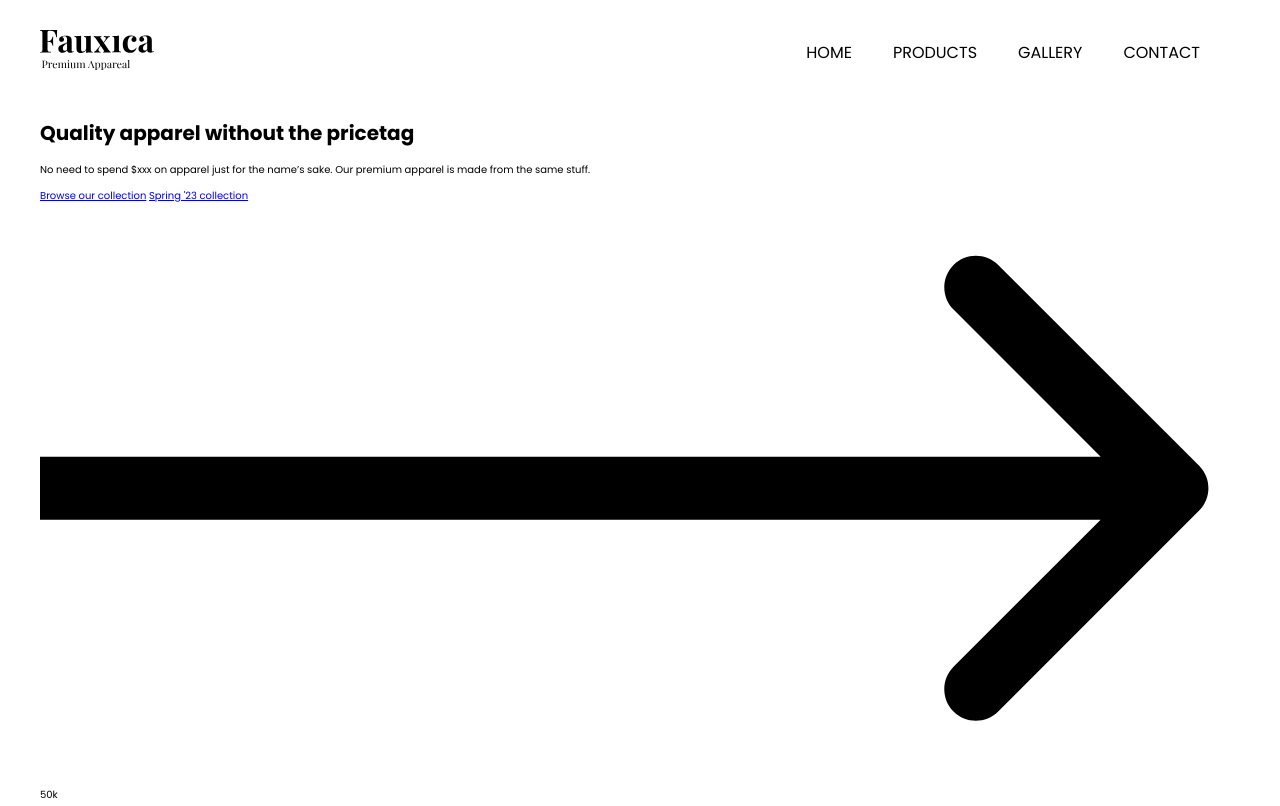
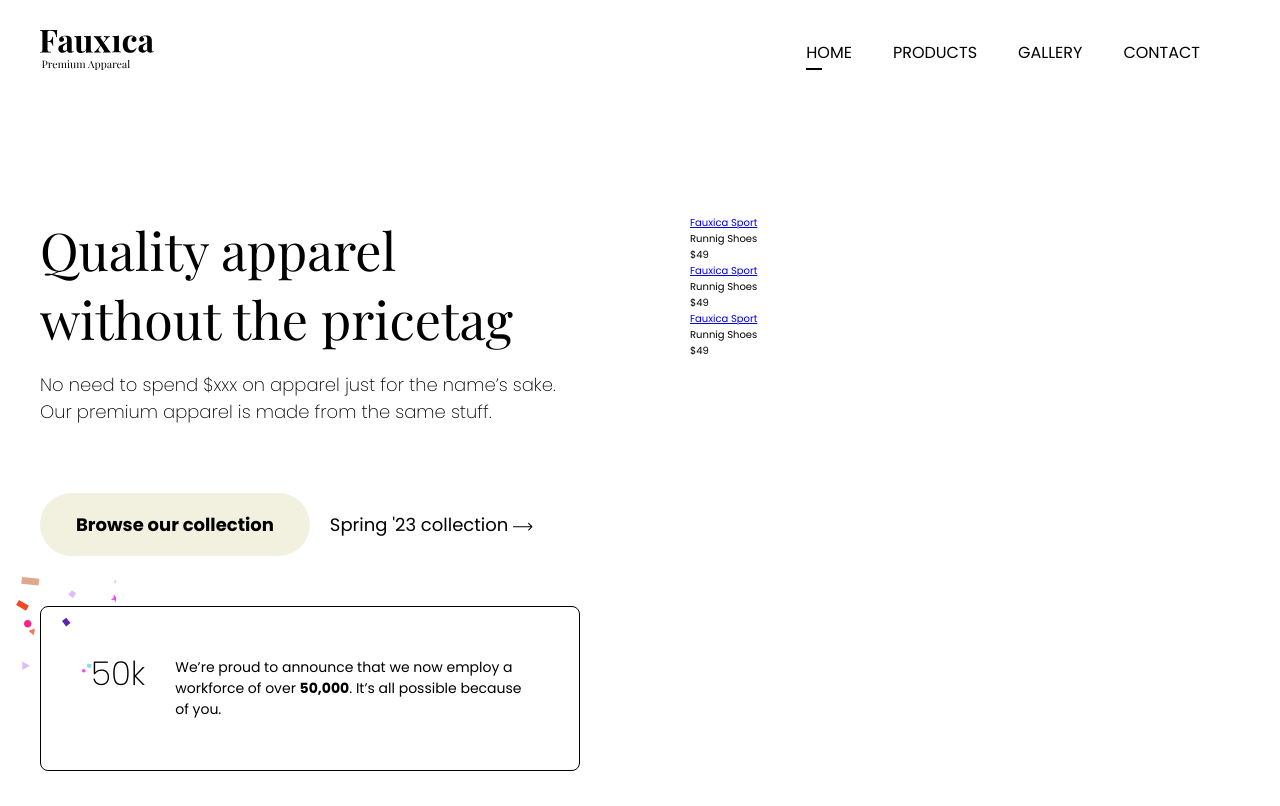
Before and after one commit to vvillbiii/fauxica, a plain HTML site: page index.html in a window 1280 px wide. Shown: the top 806 px of the page. Drawn offline with nearby package versions, Linux system fonts and the light colour scheme.

Commit message:
complete left col

```diff
--- a/index.html
+++ b/index.html
@@ -32,7 +32,7 @@
       <main>
         <div class="left-col">
           <h1>Quality apparel without the pricetag</h1>
-          <p>
+          <p class="subhead">
             No need to spend $xxx on apparel just for the name’s sake. Our
             premium apparel is made from the same stuff.
           </p>
--- a/main.css
+++ b/main.css
@@ -1,14 +1,11 @@
 * {
   box-sizing: border-box;
+  margin: 0;
+  padding: 0;
 }
 
 html {
   font-size: 62.5%;
-}
-
-body {
-  margin: 0;
-  padding: 0;
   font-family: "Poppins";
 }
 
@@ -16,6 +13,8 @@ body {
   max-width: 1200px;
   margin: 0 auto;
 }
+
+/* nav bar */
 
 header {
   display: flex;
@@ -31,7 +30,6 @@ nav ul {
   list-style-type: none;
   display: flex;
   gap: 4.1em;
-  margin: 0;
 }
 
 /* use rem for front and em for padding and margin and other properties */
@@ -41,4 +39,101 @@ nav a {
   color: black;
   text-transform: uppercase;
   font-size: 1.6rem;
+  position: relative;
 }
+
+a.active:before {
+  position: absolute;
+  content: "";
+  width: 35%;
+  height: 1px;
+  border-bottom: 2px solid black;
+  bottom: -6px;
+}
+/* hero section */
+main {
+  display: flex;
+  gap: 11em;
+  margin-top: 11em;
+}
+
+.left-col {
+  width: 45%;
+}
+
+.right-col {
+  flex-grow: 1;
+}
+
+h1 {
+  font-size: 5.2rem;
+  font-family: "Playfair Display";
+  font-weight: normal;
+}
+
+.subhead {
+  font-size: 1.8rem;
+  font-weight: 200;
+  padding: 1em 0;
+}
+.cta-btns {
+  margin: 5em 0;
+}
+
+.cta-btns,
+.secondary-cta {
+  display: flex;
+  gap: 2em;
+}
+
+.primary-cta {
+  background-color: #f2f0df;
+  font-size: 1.8rem;
+  font-weight: bold;
+  color: black;
+  text-decoration: none;
+  border-radius: 1.9em;
+  padding: 1em 2em;
+}
+
+.secondary-cta {
+  color: black;
+  font-size: 1.8rem;
+  text-decoration: none;
+  display: block;
+  padding: 1em 0;
+}
+
+.secondary-cta svg {
+  width: 20px;
+}
+
+.news {
+  display: flex;
+  gap: 3em;
+  padding: 5em;
+  border: 1px solid black;
+  border-radius: 0.8em;
+  position: relative;
+}
+
+.news:before {
+  position: absolute;
+  content: "";
+  background: url("/images/confetti.svg");
+  width: 100px;
+  height: 100px;
+  top: -30px;
+  left: -25px;
+  z-index: 2;
+}
+
+.employees {
+  font-size: 3.3rem;
+  font-weight: 200;
+  line-height: 100%;
+}
+
+.details {
+  font-size: 1.4rem;
+}
```
